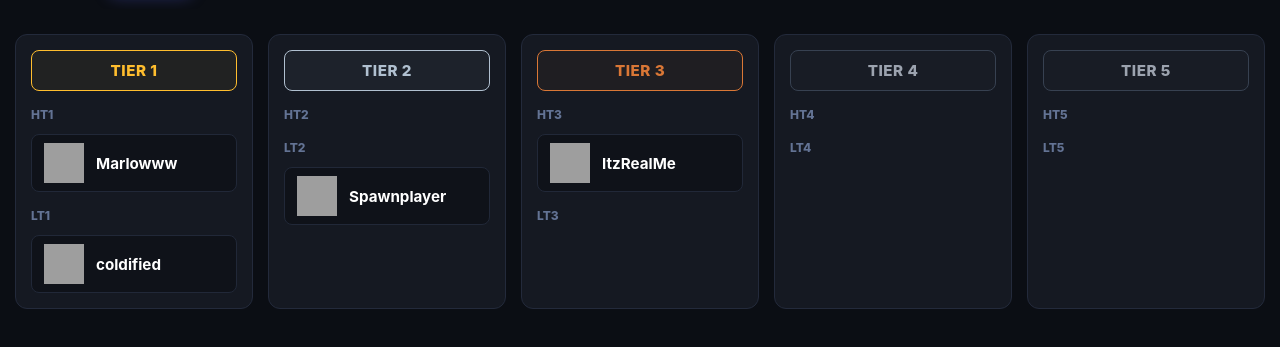
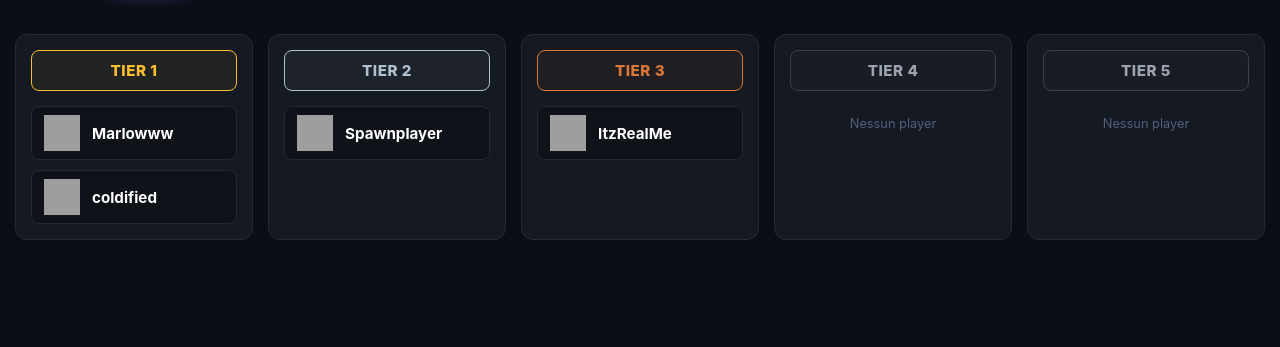
Before and after one commit to Reflexy-dev/TrustedTiers, a plain HTML site: page index.html in a window 1280 px wide. Both pictures are taken after a click on the button "Sword". Shown: the part 169-516 px from the top of the page. Drawn offline with Linux system fonts and the light colour scheme; grey boxes are pictures that could not be loaded.

Commit message:
Update index.html

```diff
--- a/index.html
+++ b/index.html
@@ -8,6 +8,7 @@
     :root {
       --bg-dark: #0b0e14;
       --card-bg: #151922;
+      --card-bg-hover: #1c2230;
       --card-border: #232a3b;
       --gold: #ffbe2e;
       --silver: #b0c0d0;
@@ -71,7 +72,7 @@
       gap: 6px;
       font-weight: 600;
       font-size: 0.85rem;
-      transition: all 0.25s ease;
+      transition: all 0.2s ease;
       min-width: 85px;
       flex-shrink: 0;
     }
@@ -83,9 +84,9 @@
     }
 
     .mode-btn:hover {
-      background: #1c2230;
+      background: var(--card-bg-hover);
       color: #ffffff;
-      transform: translateY(-2px);
+      border-color: #3b4760;
     }
 
     .mode-btn.active {
@@ -112,12 +113,19 @@
       border: 1px solid var(--card-border);
       border-radius: 12px;
       display: grid;
-      grid-template-columns: 320px 100px 1fr; /* Allineamento Perfetto colonne */
+      grid-template-columns: 320px 100px 1fr;
       align-items: center;
       padding-right: 20px;
       position: relative;
       overflow: hidden;
-      transition: transform 0.2s ease;
+      transition: background-color 0.2s ease, border-color 0.2s ease, transform 0.2s ease;
+    }
+
+    /* HOVER SULLA CARD OVERALL (Effetto Evidenziatore MCTiers) */
+    .player-card:hover {
+      background-color: var(--card-bg-hover);
+      border-color: #3f4d6d;
+      transform: translateX(3px);
     }
 
     /* ETICHETTA TRAPEZIO RANK + SKIN */
@@ -166,7 +174,7 @@
 
     .player-details .title-pts span { color: #8b9bb4; }
 
-    /* ANIMAZIONI DI ILLUMINAZIONE PODI (1°, 2°, 3°) */
+    /* ANIMAZIONI DI ILLUMINAZIONE PODI */
     @keyframes goldGlow {
       0%, 100% { box-shadow: 0 0 10px rgba(255, 190, 46, 0.2); }
       50% { box-shadow: 0 0 22px rgba(255, 190, 46, 0.55); }
@@ -201,7 +209,7 @@
     .player-card.rank-3 .rank-tag-box { background: var(--bronze); }
     .player-card.rank-3 .rank-num { color: #fff; }
 
-    /* REGIONI E TIERS ALLINEATI */
+    /* REGIONI E TIERS */
     .region-container {
       display: flex;
       justify-content: center;
@@ -260,7 +268,7 @@
     .tier-subtext.t3 { color: var(--bronze); }
     .tier-subtext.t4, .tier-subtext.t5 { color: #9ca3af; }
 
-    /* SCHEDA SINGOLE GAMEMODES (TIER COLUMNS) */
+    /* SCHEDA GAMEMODES (Senza divisione testuale HT/LT) */
     .tier-columns {
       display: grid;
       grid-template-columns: repeat(auto-fit, minmax(210px, 1fr));
@@ -286,20 +294,13 @@
       font-size: 0.95rem;
       letter-spacing: 0.5px;
       text-transform: uppercase;
+      margin-bottom: 5px;
     }
 
     .t1-head { border: 1px solid var(--gold); color: var(--gold); background: rgba(255, 190, 46, 0.05); }
     .t2-head { border: 1px solid var(--silver); color: var(--silver); background: rgba(176, 192, 208, 0.05); }
     .t3-head { border: 1px solid var(--bronze); color: var(--bronze); background: rgba(217, 119, 54, 0.05); }
     .t4-head, .t5-head { border: 1px solid var(--grey-tier); color: #9ca3af; background: rgba(75, 85, 99, 0.05); }
-
-    .sub-group-title {
-      font-size: 0.75rem;
-      font-weight: 800;
-      color: #637394;
-      margin-top: 6px;
-      margin-bottom: 2px;
-    }
 
     .tier-player-card {
       display: flex;
@@ -309,11 +310,17 @@
       background: #0f1219;
       border: 1px solid #212838;
       border-radius: 8px;
+      transition: background-color 0.2s ease;
+    }
+
+    .tier-player-card:hover {
+      background: #181d28;
+      border-color: #3b4760;
     }
 
     .tier-player-card img {
-      width: 40px;
-      height: 40px;
+      width: 36px;
+      height: 36px;
       object-fit: cover;
     }
 
@@ -399,8 +406,8 @@
       endcrystal: "https://minecraft.wiki/images/End_Crystal_%28item%29_JE2_BE2.png?e1ecd"
     };
 
-    // DATABASE UNIFICATO: I dati inseriti qui aggiornano sia l'Overall che le sezioni Gamemode!
-    const playersData = [
+    // DATI BASE (Fallback locale se l'API non è ancora collegata)
+    let playersData = [
       {
         rank: 1, name: "Marlowww", title: "Combat Grandmaster", points: 450, region: "NA",
         tiers: { diapot: "HT1", smp: "HT1", nethpot: "HT1", mace: "HT1", sword: "HT1", uhc: "LT1", cart: "HT5" }
@@ -419,6 +426,22 @@
       }
     ];
 
+    let currentCategory = 'overall';
+
+    // FUNZIONE CARICAMENTO DATI DA API REMOTA (Integrazione Discord Bot)
+    async function fetchLiveData() {
+      try {
+        // Sostituisci questo URL con il tuo endpoint API (es. JSONBin / Firebase / Server Node.js)
+        const response = await fetch('YOUR_JSON_API_ENDPOINT_HERE');
+        if (response.ok) {
+          playersData = await response.json();
+          renderContent();
+        }
+      } catch (err) {
+        console.log("Utilizzo dati locali.");
+      }
+    }
+
     function getTierClass(tierStr) {
       if (tierStr.includes('1')) return 't1';
       if (tierStr.includes('2')) return 't2';
@@ -429,15 +452,18 @@
 
     function switchCategory(category, btnElement) {
       document.querySelectorAll('.mode-btn').forEach(btn => btn.classList.remove('active'));
-      btnElement.classList.add('active');
+      if(btnElement) btnElement.classList.add('active');
+      currentCategory = category;
+      renderContent();
+    }
 
+    function renderContent() {
       const container = document.getElementById('content');
 
-      if (category === 'overall') {
+      if (currentCategory === 'overall') {
         container.className = 'leaderboard-list';
         container.innerHTML = playersData.map(p => `
           <div class="player-card rank-${p.rank <= 3 ? p.rank : 'other'}">
-            <!-- 1. Rank & Skin -->
             <div class="player-main-info">
               <div class="rank-tag-box">
                 <span class="rank-num">${p.rank}.</span>
@@ -449,12 +475,10 @@
               </div>
             </div>
 
-            <!-- 2. Region alla stessa identica distanza -->
             <div class="region-container">
               <span class="region-tag ${p.region}">${p.region}</span>
             </div>
 
-            <!-- 3. Gamemodes dove è testato -->
             <div class="tested-tiers-list">
               ${Object.keys(p.tiers).map(mode => `
                 <div class="tier-badge-item">
@@ -468,27 +492,22 @@
           </div>
         `).join('');
       } else {
-        // PER OGNI GAMEMODE: Filtra in automatico chi appartiene a HT/LT 1, 2, 3, 4, 5
+        // PER OGNI GAMEMODES: HT e LT raggruppati senza scritte divaganti
         container.className = 'tier-columns';
 
         container.innerHTML = [1, 2, 3, 4, 5].map(tierNum => {
-          const htPlayers = playersData.filter(p => p.tiers[category] === `HT${tierNum}`);
-          const ltPlayers = playersData.filter(p => p.tiers[category] === `LT${tierNum}`);
+          // Prendi prima gli HT e poi gli LT del tier selezionato
+          const htPlayers = playersData.filter(p => p.tiers[currentCategory] === `HT${tierNum}`);
+          const ltPlayers = playersData.filter(p => p.tiers[currentCategory] === `LT${tierNum}`);
+          const allTierPlayers = [...htPlayers, ...ltPlayers];
 
           return `
             <div class="tier-col">
               <div class="tier-header t${tierNum}-head">TIER ${tierNum}</div>
 
-              <div class="sub-group-title">HT${tierNum}</div>
-              ${htPlayers.map(p => `
-                <div class="tier-player-card">
-                  <img src="https://render.crafty.gg/3d/bust/${p.name}" alt="${p.name}">
-                  <span>${p.name}</span>
-                </div>
-              `).join('')}
+              ${allTierPlayers.length === 0 ? '<div style="color:#52607d; font-size:0.8rem; text-align:center; padding:10px;">Nessun player</div>' : ''}
 
-              <div class="sub-group-title">LT${tierNum}</div>
-              ${ltPlayers.map(p => `
+              ${allTierPlayers.map(p => `
                 <div class="tier-player-card">
                   <img src="https://render.crafty.gg/3d/bust/${p.name}" alt="${p.name}">
                   <span>${p.name}</span>
@@ -500,8 +519,11 @@
       }
     }
 
-    // Caricamento Iniziale
-    switchCategory('overall', document.querySelector('.mode-btn.active'));
+    // Inizializzazione
+    renderContent();
+
+    // Auto-Sync ogni 10 secondi per aggiornare automaticamente da Discord senza ricaricare la pagina
+    setInterval(fetchLiveData, 10000);
   </script>
 </body>
 </html>
```
